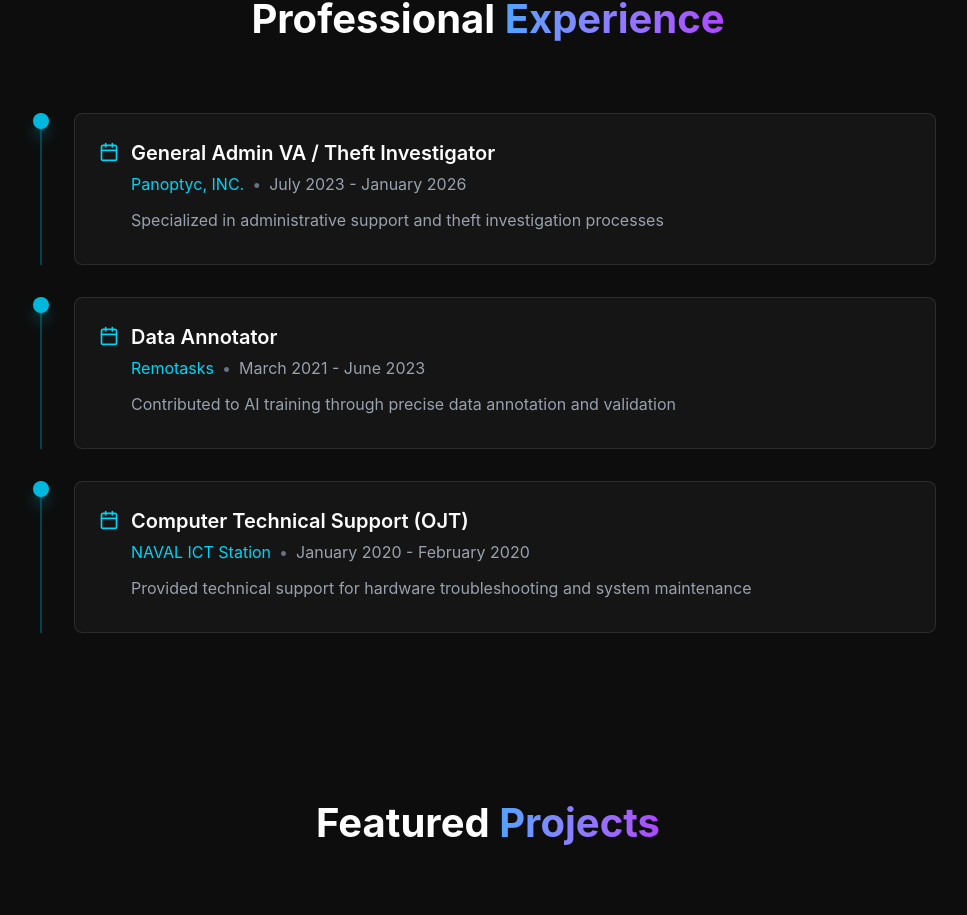
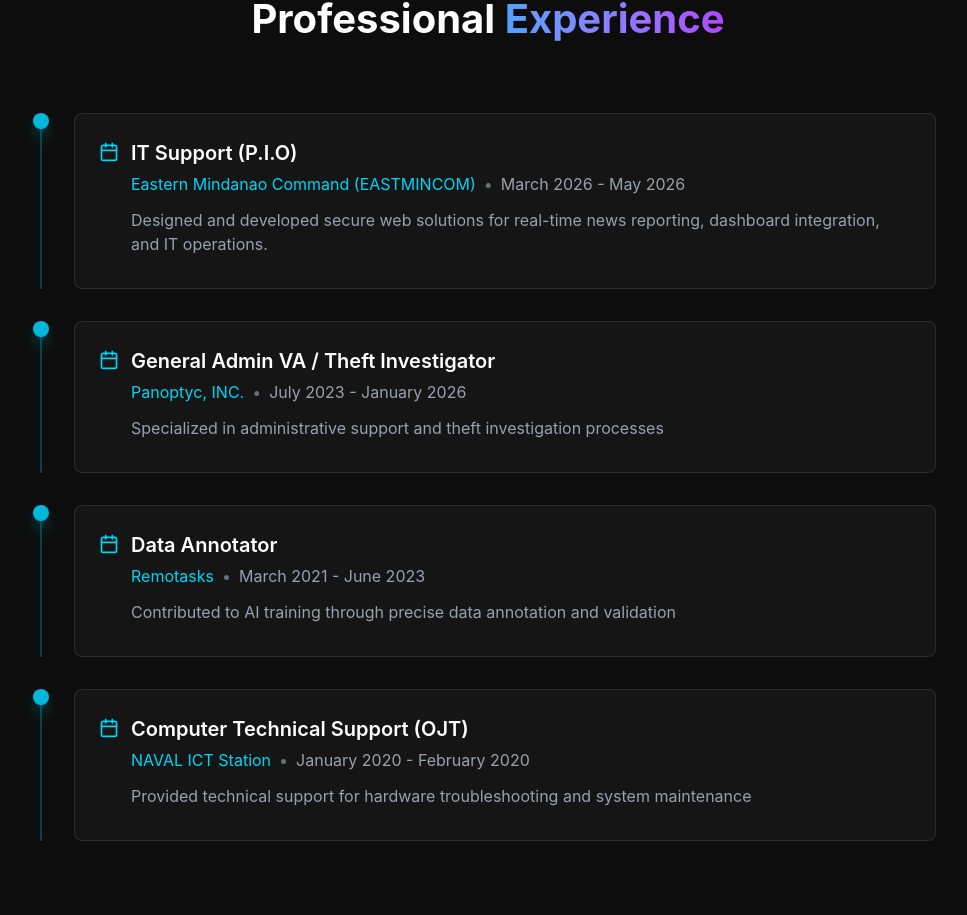
Before and after one commit to badweeds/tom-portfolio, a React (Vite) app: page / in a window 1280 px wide. Shown: the part 1223-2138 px from the top of the page, without its empty margins (152-1119 px from the left). Built offline with nearby package versions, Linux system fonts and the light colour scheme.

Commit message:
Added New Resume

```diff
--- a/src/app/App.tsx
+++ b/src/app/App.tsx
@@ -9,6 +9,12 @@ export default function App() {
   ];
 
   const experiences = [
+    {
+      role: 'IT Support (P.I.O)',
+      company: 'Eastern Mindanao Command (EASTMINCOM)',
+      period: 'March 2026 - May 2026',
+      description: 'Designed and developed secure web solutions for real-time news reporting, dashboard integration, and IT operations.'
+    },
     {
       role: 'General Admin VA / Theft Investigator',
       company: 'Panoptyc, INC.',
```
Also changed, not shown: 2 other files (tests, documents, lock files or other folders).
